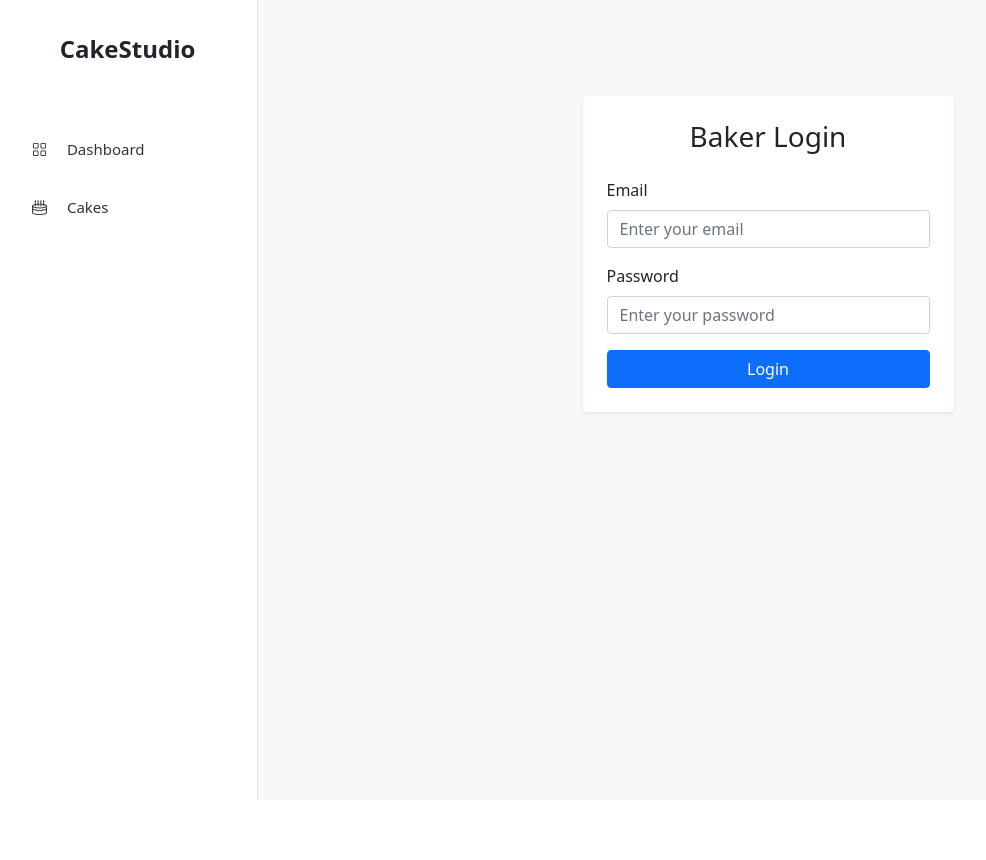
After one commit to wanajwa/CakeStudio, an ASP.NET Core app: template CakeStudio/Views/Account/Login.cshtml in a window 1280 px wide. The commit adds this page. Shown: the whole page, without its empty margins (2-988 px from the left). Run offline with ASP.NET Core 8, Linux system fonts and the light colour scheme; the template is opened without the code that fills it, so the values that code supplies are empty; style sheets or scripts are compiled from the project's sources; some libraries are stand-ins or nearby versions.

Commit message:
implement baker authentication with login and logout

```diff
--- a/CakeStudio/Controllers/CakeController.cs
+++ b/CakeStudio/Controllers/CakeController.cs
@@ -1,9 +1,11 @@
 using Microsoft.AspNetCore.Mvc;
 using CakeStudio.Models;
 using CakeStudio.Services;
+using Microsoft.AspNetCore.Authorization;
 
 namespace CakeStudio.Controllers
 {
+    [Authorize(Roles = "Baker")]
     public class CakeController : Controller
     {
 
--- /dev/null
+++ b/CakeStudio/Views/Account/Login.cshtml
@@ -0,0 +1,57 @@
+@model CakeStudio.Models.LoginViewModel
+
+@{
+    ViewData["Title"] = "Baker Login";
+}
+
+<div class="row justify-content-center mt-5">
+    <div class="col-md-5">
+        <div class="card shadow-sm border-0">
+            <div class="card-body p-4">
+
+                <h3 class="text-center mb-4">Baker Login</h3>
+
+                <form asp-controller="Account"
+                      asp-action="Login"
+                      method="post">
+
+                    <div asp-validation-summary="ModelOnly"
+                         class="text-danger mb-3"></div>
+
+                    <div class="mb-3">
+                        <label asp-for="Email" class="form-label"></label>
+
+                        <input asp-for="Email"
+                               class="form-control"
+                               placeholder="Enter your email" />
+
+                        <span asp-validation-for="Email"
+                              class="text-danger"></span>
+                    </div>
+
+                    <div class="mb-3">
+                        <label asp-for="Password" class="form-label"></label>
+
+                        <input asp-for="Password"
+                               class="form-control"
+                               type="password"
+                               placeholder="Enter your password" />
+
+                        <span asp-validation-for="Password"
+                              class="text-danger"></span>
+                    </div>
+
+                    <button type="submit"
+                            class="btn btn-primary w-100">
+                        Login
+                    </button>
+
+                </form>
+            </div>
+        </div>
+    </div>
+</div>
+
+@section Scripts {
+    <partial name="_ValidationScriptsPartial" />
+}
--- a/CakeStudio/Views/Shared/_Layout.cshtml
+++ b/CakeStudio/Views/Shared/_Layout.cshtml
@@ -5,42 +5,83 @@
     <meta name="viewport" content="width=device-width, initial-scale=1.0" />
     <title>@ViewData["Title"] - CakeStudio</title>
     <link rel="stylesheet" href="~/lib/bootstrap/dist/css/bootstrap.min.css" />
+    <link rel="stylesheet"
+          href="https://cdn.jsdelivr.net/npm/bootstrap-icons@1.11.3/font/bootstrap-icons.min.css" />
     <link rel="stylesheet" href="~/css/site.css" asp-append-version="true" />
     <link rel="stylesheet" href="~/CakeStudio.styles.css" asp-append-version="true" />
 </head>
 <body>
-    <header>
-        <nav class="navbar navbar-expand-sm navbar-toggleable-sm navbar-light bg-white border-bottom box-shadow mb-3">
-            <div class="container-fluid">
-                <a class="navbar-brand" asp-area="" asp-controller="Home" asp-action="Index">CakeStudio</a>
-                <button class="navbar-toggler" type="button" data-bs-toggle="collapse" data-bs-target=".navbar-collapse" aria-controls="navbarSupportedContent"
-                        aria-expanded="false" aria-label="Toggle navigation">
-                    <span class="navbar-toggler-icon"></span>
-                </button>
-                <div class="navbar-collapse collapse d-sm-inline-flex justify-content-between">
-                    <ul class="navbar-nav flex-grow-1">
-                        <li class="nav-item">
-                            <a class="nav-link text-dark" asp-area="" asp-controller="Home" asp-action="Index">Home</a>
-                        </li>
-                        <li class="nav-item">
-                            <a class="nav-link text-dark" asp-area="" asp-controller="Home" asp-action="Privacy">Privacy</a>
-                        </li>
-                    </ul>
+    @{
+        var currentController = ViewContext.RouteData.Values["controller"]?.ToString();
+    }
+    <div class="d-flex min-vh-100">
+
+        <!-- Sidebar -->
+        <!-- Sidebar -->
+        <aside class="sidebar bg-white border-end d-flex flex-column">
+
+            <!-- Logo -->
+            <div class="sidebar-logo text-center">
+                <h4 class="fw-bold mb-0">
+                    CakeStudio
+                </h4>
+            </div>
+
+            <!-- Navigation at top -->
+            <nav class="nav flex-column px-3">
+
+                <a class="nav-link sidebar-link @(currentController == "Home" ? "active" : "")"
+                   asp-controller="Home"
+                   asp-action="Index">
+                    <i class="bi bi-grid me-3"></i>
+                    Dashboard
+                </a>
+
+                <a class="nav-link sidebar-link @(currentController == "Cake" ? "active" : "")"
+                   asp-controller="Cake"
+                   asp-action="Index">
+                    <i class="bi bi-cake2 me-3"></i>
+                    Cakes
+                </a>
+
+            </nav>
+
+            <!-- Logout at bottom -->
+            @if (User.Identity?.IsAuthenticated == true)
+            {
+                <div class="mt-auto px-3 pb-4">
+
+                    <form asp-controller="Account"
+                          asp-action="Logout"
+                          method="post">
+
+                        <button type="submit"
+                                class="nav-link sidebar-link border-0 w-100 text-start bg-transparent">
+
+                            <i class="bi bi-box-arrow-right me-3"></i>
+                            Logout
+
+                        </button>
+
+                    </form>
+
                 </div>
+            }
+
+        </aside>
+        <main role="main" class="main-content flex-grow-1">
+
+            <div class="container-fluid p-5">
+
+                @RenderBody()
+
             </div>
-        </nav>
-    </header>
-    <div class="container">
-        <main role="main" class="pb-3">
-            @RenderBody()
+
         </main>
+
     </div>
 
-    <footer class="border-top footer text-muted">
-        <div class="container">
-            &copy; 2026 - CakeStudio - <a asp-area="" asp-controller="Home" asp-action="Privacy">Privacy</a>
-        </div>
-    </footer>
+
     <script src="~/lib/jquery/dist/jquery.min.js"></script>
     <script src="~/lib/bootstrap/dist/js/bootstrap.bundle.min.js"></script>
     <script src="~/js/site.js" asp-append-version="true"></script>
--- a/CakeStudio/wwwroot/css/site.css
+++ b/CakeStudio/wwwroot/css/site.css
@@ -20,3 +20,46 @@ html {
 body {
   margin-bottom: 60px;
 }
+
+/* =========================
+   Baker Sidebar
+========================= */
+
+.sidebar {
+    width: 260px;
+    min-height: 100vh;
+    flex-shrink: 0;
+}
+
+/* CakeStudio logo */
+.sidebar-logo {
+    padding: 35px 20px 60px 20px;
+    text-align: center;
+}
+
+/* Navigation */
+.sidebar-link {
+    color: #333;
+    padding: 14px 18px;
+    margin-bottom: 8px;
+    border-radius: 6px;
+    font-size: 15px;
+}
+
+    .sidebar-link:hover {
+        background-color: #f2f2f2;
+        color: #000;
+    }
+
+    /* Selected menu */
+    .sidebar-link.active {
+        background-color: #e8f2f8;
+        color: #000;
+        font-weight: 500;
+    }
+
+/* Main page */
+.main-content {
+    background-color: #faf7f9;
+    min-height: 100vh;
+}
```
Also changed, not shown: CakeStudio/Controllers/AccountController.cs (added, +98 -0 lines), CakeStudio/Mappings/UserMap.cs (added, +40 -0 lines), CakeStudio/Models/LoginViewModel.cs (added, +15 -0 lines), CakeStudio/Models/Response.cs (added, +13 -0 lines), CakeStudio/Models/User.cs (added, +32 -0 lines), CakeStudio/Program.cs (+15 -1 lines), CakeStudio/Services/IUserService.cs (added, +9 -0 lines), CakeStudio/Services/UserService.cs (added, +74 -0 lines).
